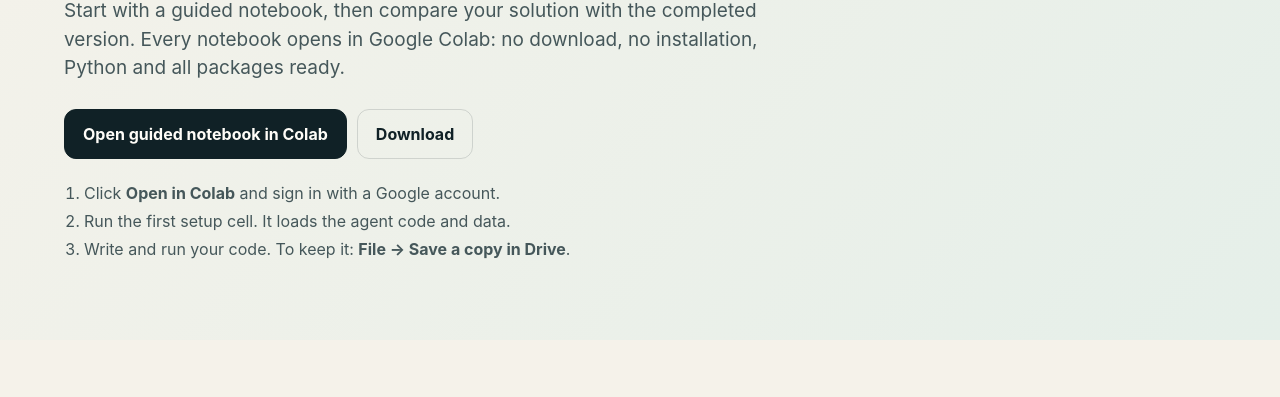
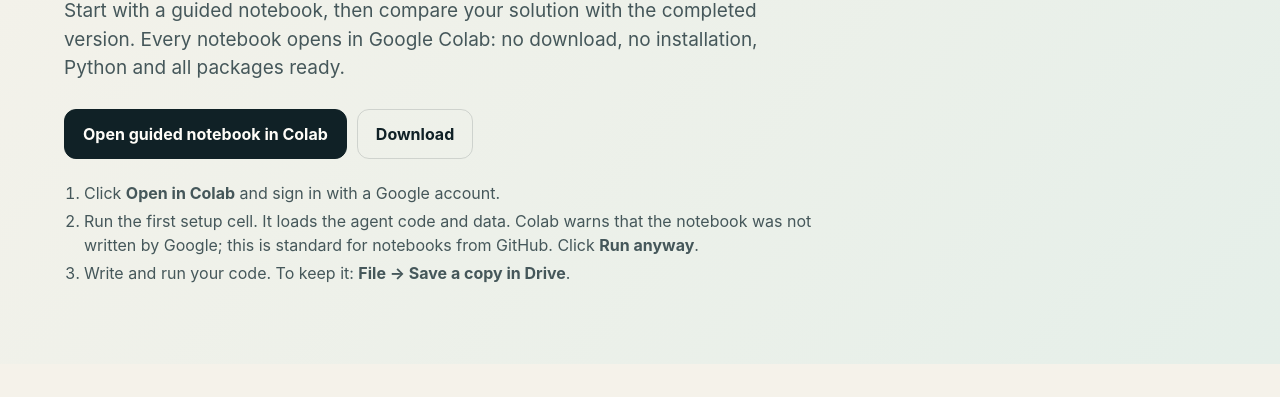
Before and after one commit to jakob284/rl-workshop, a plain HTML site: page coding.html in a window 1280 px wide. Shown: the part 339-736 px from the top of the page. Drawn offline with Linux system fonts and the light colour scheme.

Commit message:
Coding page: explain Colab's GitHub notebook warning
Co-Authored-By: Claude Opus 5.5 <noreply@anthropic.com>
Claude-Session: https://claude.ai/code/session_01QKcr7UDRJv3tGkRHo55Diw

```diff
--- a/coding.html
+++ b/coding.html
@@ -21,7 +21,7 @@
       <h1>Build the agent behind the finance examples.</h1>
       <p>Start with a guided notebook, then compare your solution with the completed version. Every notebook opens in Google Colab: no download, no installation, Python and all packages ready.</p>
       <div class="coding-actions"><a class="button primary" href="https://colab.research.google.com/github/jakob284/rl-workshop/blob/main/notebooks/Guided_Apple_QLearning.ipynb" target="_blank" rel="noopener">Open guided notebook in Colab</a><a class="button secondary" href="notebooks/Guided_Apple_QLearning.ipynb" download>Download</a></div>
-      <ol class="coding-steps"><li>Click <strong>Open in Colab</strong> and sign in with a Google account.</li><li>Run the first setup cell. It loads the agent code and data.</li><li>Write and run your code. To keep it: <strong>File → Save a copy in Drive</strong>.</li></ol>
+      <ol class="coding-steps"><li>Click <strong>Open in Colab</strong> and sign in with a Google account.</li><li>Run the first setup cell. It loads the agent code and data. Colab warns that the notebook was not written by Google; this is standard for notebooks from GitHub. Click <strong>Run anyway</strong>.</li><li>Write and run your code. To keep it: <strong>File → Save a copy in Drive</strong>.</li></ol>
     </section>
     <section class="coding-section" aria-labelledby="coding-path">
       <div class="section-heading"><div><p class="eyebrow">Learning path</p><h2 id="coding-path">One example, two notebooks</h2></div><p>The same Apple data and Python agent power the website and the notebooks. Work through the blank steps before opening the reference solution.</p></div>
```
